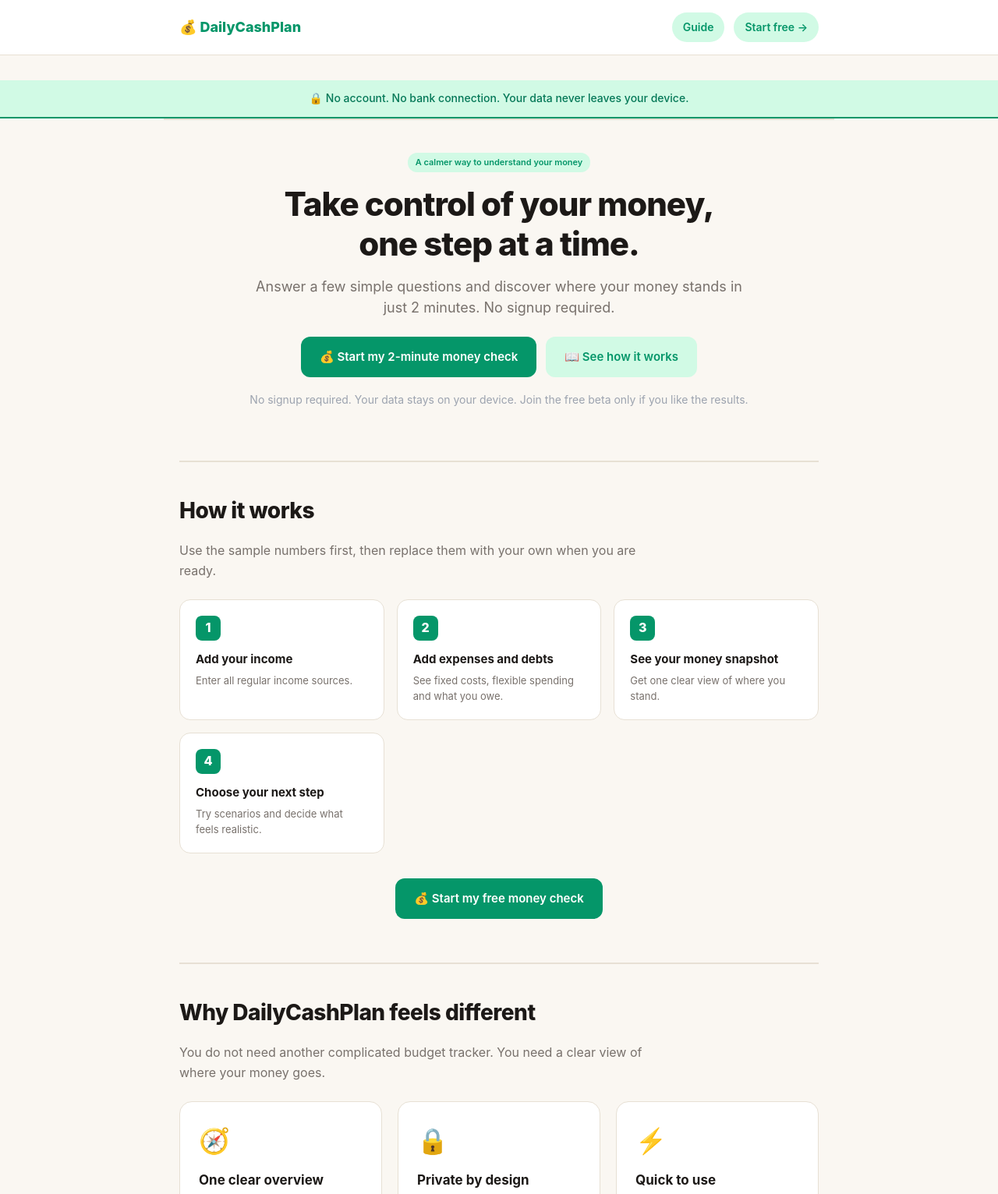
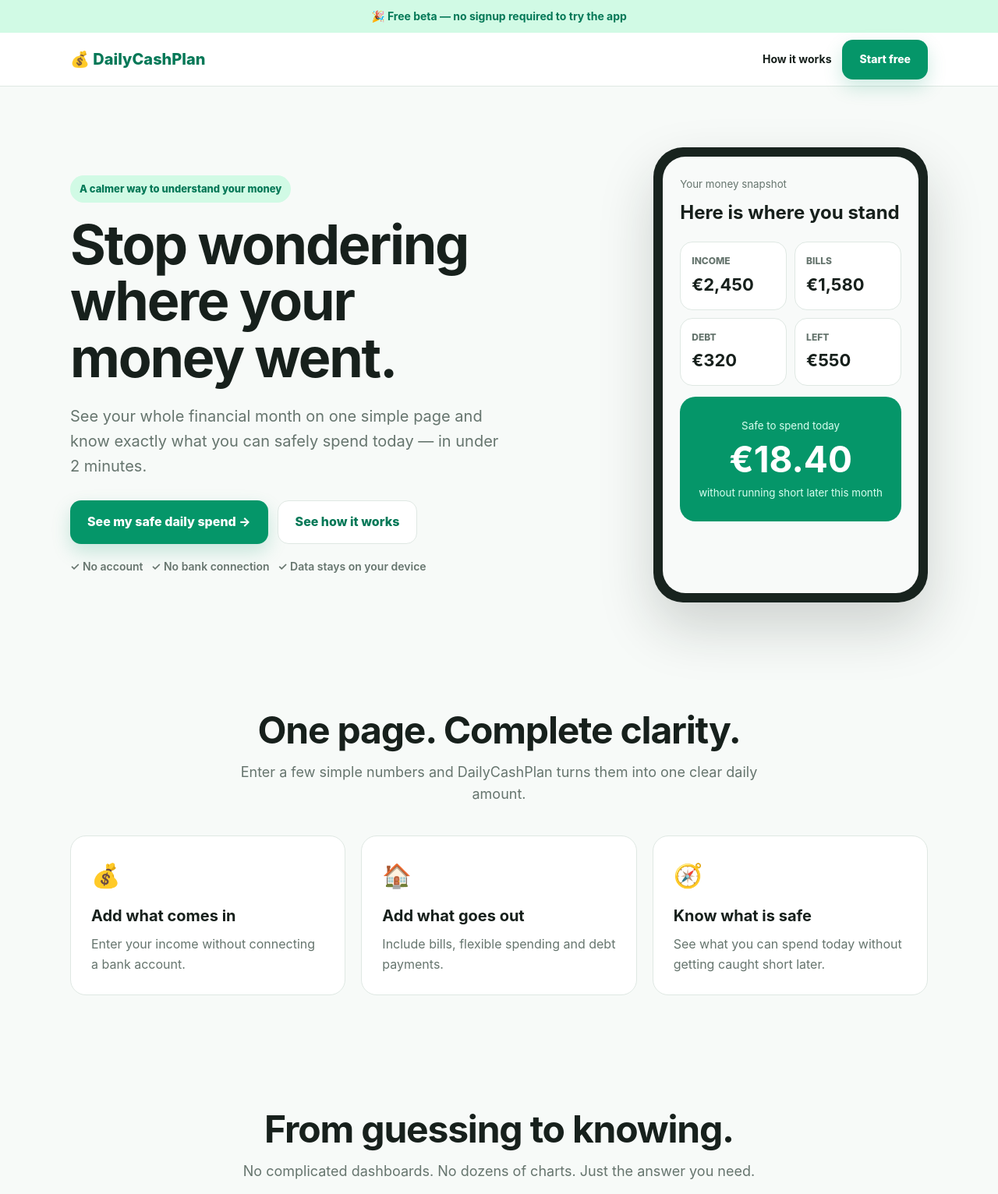
Before and after one commit to Vid567/dailycashplan, a plain HTML site: page index.html in a window 1280 px wide. Shown: the top 1532 px of the page at 78% size. Drawn offline with Linux system fonts and the light colour scheme.

Commit message:
Create conversion-focused landing page v3

```diff
--- a/index.html
+++ b/index.html
@@ -1,129 +1,185 @@
 <!DOCTYPE html>
 <html lang="en">
-<head><!-- Google tag (gtag.js) --> <script async src="https://www.googletagmanager.com/gtag/js?id=G-28DSN28MXG"></script> <script> window.dataLayer = window.dataLayer || []; function gtag(){dataLayer.push(arguments);} gtag('js', new Date()); gtag('config', 'G-28DSN28MXG'); </script>
-<script type="text/javascript">
+<head>
+  <script async src="https://www.googletagmanager.com/gtag/js?id=G-28DSN28MXG"></script>
+  <script>
+    window.dataLayer = window.dataLayer || [];
+    function gtag(){dataLayer.push(arguments);}
+    gtag('js', new Date());
+    gtag('config', 'G-28DSN28MXG');
+  </script>
+  <script>
     (function(c,l,a,r,i,t,y){
       c[a]=c[a]||function(){(c[a].q=c[a].q||[]).push(arguments)};
-        t=l.createElement(r);t.async=1;t.src="https://www.clarity.ms/tag/"+i;
+      t=l.createElement(r);t.async=1;t.src='https://www.clarity.ms/tag/'+i;
       y=l.getElementsByTagName(r)[0];y.parentNode.insertBefore(t,y);
-    })(window, document, "clarity", "script", "xrj14sg162");
-</script><meta charset="UTF-8">
+    })(window, document, 'clarity', 'script', 'xrj14sg162');
+  </script>
+  <meta charset="UTF-8">
   <meta name="viewport" content="width=device-width,initial-scale=1">
-<title>DailyCashPlan — See where you stand. Get a plan.</title>
+  <meta name="description" content="See your whole financial month on one simple page and know what you can safely spend today.">
+  <title>DailyCashPlan — Know what you can safely spend today</title>
   <style>
-:root { --green:#059669; --green-light:#d1fae5; --green-dark:#047857; --text:#1c1917; --text2:#78716c; --text3:#9ca3af; --border:#e7e0d4; --bg:#faf7f2; --surface:#fff; }
-* { box-sizing:border-box; margin:0; padding:0; }
-body { font-family:-apple-system,BlinkMacSystemFont,"Segoe UI",system-ui,sans-serif; background:var(--bg); color:var(--text); line-height:1.6; }
-a { color:var(--green); text-decoration:none; }
-a:hover { text-decoration:underline; }
-.container { max-width:860px; margin:0 auto; padding:20px; }
-header { background:var(--surface); border-bottom:1px solid var(--border); padding:16px 0; margin-bottom:32px; position:sticky; top:0; z-index:10; }
-.header-nav { display:flex; gap:16px; align-items:center; justify-content:space-between; max-width:860px; margin:0 auto; padding:0 20px; }
-.header-title { font-size:18px; font-weight:800; color:var(--green); }
-.header-links { display:flex; gap:12px; }
-.header-links a { padding:8px 14px; background:var(--green-light); border-radius:20px; font-size:14px; font-weight:600; color:var(--green); }
-.header-links a:hover { background:var(--green); color:white; text-decoration:none; }
-.hero { text-align:center; padding:40px 0 48px; }
-.tag { display:inline-block; background:var(--green-light); color:var(--green); padding:4px 10px; border-radius:12px; font-size:11px; font-weight:600; margin-bottom:16px; }
-.hero h1 { font-size:42px; font-weight:800; letter-spacing:-1px; line-height:1.2; margin-bottom:16px; color:var(--text); }
-.hero p { font-size:18px; color:var(--text2); max-width:640px; margin:0 auto 24px; line-height:1.5; }
-.hero-cta { display:flex; gap:12px; justify-content:center; flex-wrap:wrap; max-width:620px; margin:0 auto; }
-.btn { display:inline-flex; align-items:center; gap:6px; padding:14px 24px; border-radius:12px; font-size:15px; font-weight:600; text-decoration:none; transition:all .15s; border:none; cursor:pointer; }
-.btn-primary { background:var(--green); color:white; }
-.btn-primary:hover { background:var(--green-dark); text-decoration:none; }
-.btn-secondary { background:var(--green-light); color:var(--green); }
-.btn-secondary:hover { background:var(--green); color:white; text-decoration:none; }
-.microcopy { font-size:14px !important; color:var(--text3) !important; margin-top:18px !important; margin-bottom:0 !important; }
-section { margin-bottom:56px; border-top:2px solid var(--border); padding-top:40px; }
-section h2 { font-size:28px; font-weight:800; letter-spacing:-.5px; margin-bottom:16px; }
-section > p { font-size:16px; color:var(--text2); max-width:600px; margin-bottom:24px; line-height:1.6; }
-.steps { display:grid; grid-template-columns:repeat(auto-fit,minmax(200px,1fr)); gap:16px; }
-.step { background:var(--surface); border:1px solid var(--border); border-radius:14px; padding:20px; }
-.step-num { display:flex; align-items:center; justify-content:center; width:32px; height:32px; background:var(--green); color:white; border-radius:8px; font-weight:800; font-size:16px; margin-bottom:12px; }
-.step h3 { font-size:15px; font-weight:700; margin-bottom:6px; }
-.step p { font-size:13px; color:var(--text2); line-height:1.5; }
-.features-grid { display:grid; grid-template-columns:repeat(auto-fit,minmax(240px,1fr)); gap:20px; }
-.feature { background:var(--surface); border:1px solid var(--border); border-radius:16px; padding:24px; }
-.feature-icon { font-size:32px; margin-bottom:12px; }
-.feature h3 { font-size:17px; font-weight:700; margin-bottom:8px; }
-.feature p { font-size:14px; color:var(--text2); line-height:1.5; }
-.beta-box { background:var(--surface); border:2px solid var(--green); border-radius:18px; padding:28px; text-align:center; }
-.beta-box ul { list-style:none; margin:20px auto; max-width:340px; text-align:left; }
-.beta-box li { margin:8px 0; }
-footer { text-align:center; padding:32px 0; color:var(--text3); font-size:13px; border-top:2px solid var(--border); margin-top:56px; }
-@media (max-width:640px){ .hero h1{font-size:32px;} .header-links a:first-child{display:none;} .btn{width:100%; justify-content:center;} }
+    :root{--green:#059669;--green-dark:#047857;--green-light:#d1fae5;--text:#17201c;--muted:#66756e;--border:#dfe8e3;--bg:#f7faf8;--card:#fff;--soft:#eef7f2;--danger:#b42318;--radius:20px}
+    *{box-sizing:border-box;margin:0;padding:0}
+    html{scroll-behavior:smooth}
+    body{font-family:-apple-system,BlinkMacSystemFont,"Segoe UI",system-ui,sans-serif;background:var(--bg);color:var(--text);line-height:1.6}
+    a{text-decoration:none;color:inherit}
+    .wrap{width:min(1100px,calc(100% - 40px));margin:auto}
+    .topbar{background:var(--green-light);color:var(--green-dark);text-align:center;padding:10px 16px;font-size:14px;font-weight:700}
+    header{position:sticky;top:0;z-index:20;background:rgba(255,255,255,.94);backdrop-filter:blur(12px);border-bottom:1px solid var(--border)}
+    nav{min-height:68px;display:flex;align-items:center;justify-content:space-between;gap:20px}
+    .brand{font-weight:850;font-size:20px;color:var(--green-dark)}
+    .navlinks{display:flex;align-items:center;gap:14px;font-size:14px;font-weight:700}
+    .btn{display:inline-flex;align-items:center;justify-content:center;gap:8px;padding:14px 22px;border-radius:14px;font-weight:800;transition:.18s ease}
+    .btn-primary{background:var(--green);color:#fff;box-shadow:0 10px 24px rgba(5,150,105,.2)}
+    .btn-primary:hover{background:var(--green-dark);transform:translateY(-1px)}
+    .btn-secondary{background:#fff;border:1px solid var(--border);color:var(--green-dark)}
+    .hero{padding:78px 0 64px;display:grid;grid-template-columns:1.08fr .92fr;align-items:center;gap:56px}
+    .eyebrow{display:inline-block;background:var(--green-light);color:var(--green-dark);padding:7px 12px;border-radius:999px;font-size:13px;font-weight:800;margin-bottom:18px}
+    h1{font-size:clamp(42px,6vw,70px);line-height:1.04;letter-spacing:-2.2px;margin-bottom:22px}
+    .hero-copy{font-size:20px;color:var(--muted);max-width:680px;margin-bottom:28px}
+    .cta-row{display:flex;gap:12px;flex-wrap:wrap;margin-bottom:18px}
+    .trustline{color:var(--muted);font-size:14px;font-weight:600}
+    .phone{background:#18231e;border-radius:38px;padding:12px;box-shadow:0 32px 70px rgba(23,32,28,.18);max-width:390px;margin-left:auto}
+    .screen{background:#f8faf9;border-radius:29px;padding:22px;min-height:560px}
+    .screen small{color:var(--muted)}
+    .screen h3{font-size:24px;margin:5px 0 18px}
+    .statgrid{display:grid;grid-template-columns:1fr 1fr;gap:10px}
+    .stat{background:#fff;border:1px solid var(--border);border-radius:16px;padding:14px}
+    .stat span{display:block;color:var(--muted);font-size:12px;text-transform:uppercase;font-weight:800}
+    .stat strong{display:block;font-size:22px;margin-top:3px}
+    .result{margin-top:14px;background:var(--green);color:#fff;border-radius:20px;padding:24px;text-align:center}
+    .result small{color:#d9fff0}
+    .result strong{display:block;font-size:46px;line-height:1.1;margin:5px 0}
+    section{padding:72px 0}
+    .section-head{text-align:center;max-width:700px;margin:0 auto 38px}
+    .section-head h2{font-size:clamp(32px,4vw,48px);line-height:1.15;letter-spacing:-1.2px;margin-bottom:12px}
+    .section-head p{color:var(--muted);font-size:18px}
+    .grid3{display:grid;grid-template-columns:repeat(3,1fr);gap:20px}
+    .card{background:var(--card);border:1px solid var(--border);border-radius:var(--radius);padding:26px}
+    .card .icon{font-size:30px;margin-bottom:12px}
+    .card h3{font-size:20px;margin-bottom:8px}
+    .card p{color:var(--muted)}
+    .comparison{display:grid;grid-template-columns:1fr 70px 1fr;gap:20px;align-items:center}
+    .panel{background:#fff;border:1px solid var(--border);border-radius:24px;padding:28px}
+    .panel h3{font-size:22px;margin-bottom:16px}
+    .panel ul{list-style:none;display:grid;gap:12px;color:var(--muted)}
+    .arrow{text-align:center;font-size:34px;color:var(--green)}
+    .privacy{background:var(--soft);border:1px solid var(--border);border-radius:28px;padding:38px;display:grid;grid-template-columns:1fr 1fr;gap:30px}
+    .privacy h2{font-size:38px;line-height:1.15;margin-bottom:12px}
+    .privacy p{color:var(--muted)}
+    .checklist{display:grid;gap:12px;align-content:center}
+    .check{background:#fff;border:1px solid var(--border);border-radius:14px;padding:14px;font-weight:750}
+    .final{background:#17201c;color:#fff;border-radius:30px;padding:54px;text-align:center}
+    .final h2{font-size:46px;line-height:1.1;margin-bottom:14px}
+    .final p{color:#c8d5ce;font-size:18px;margin-bottom:24px}
+    footer{padding:34px 0;color:var(--muted);font-size:14px;text-align:center}
+    @media(max-width:820px){.hero{grid-template-columns:1fr;padding-top:48px}.phone{margin:auto}.grid3,.privacy{grid-template-columns:1fr}.comparison{grid-template-columns:1fr}.arrow{transform:rotate(90deg)}.navlinks a:first-child{display:none}}
+    @media(max-width:520px){.wrap{width:min(100% - 24px,1100px)}nav{min-height:60px}.hero{gap:36px;padding-bottom:42px}h1{font-size:43px;letter-spacing:-1.5px}.hero-copy{font-size:18px}.btn{width:100%}.phone{width:100%}.screen{min-height:auto}.grid3{gap:14px}section{padding:52px 0}.privacy,.final{padding:28px 20px}.final h2{font-size:36px}.navlinks{gap:8px}.navlinks .btn{width:auto;padding:11px 14px}}
   </style>
 </head>
 <body>
+  <div class="topbar">🎉 Free beta — no signup required to try the app</div>
   <header>
-  <div class="header-nav">
-    <div class="header-title">💰 DailyCashPlan</div>
-    <div class="header-links">
-      <a href="#guide">Guide</a>
-      <a href="dailycashplan-app-v4.html">Start free →</a>
+    <nav class="wrap">
+      <a class="brand" href="#top">💰 DailyCashPlan</a>
+      <div class="navlinks">
+        <a href="#how">How it works</a>
+        <a class="btn btn-primary" href="dailycashplan-app-v4.html">Start free</a>
+      </div>
+    </nav>
+  </header>
+
+  <main id="top">
+    <div class="wrap hero">
+      <div>
+        <div class="eyebrow">A calmer way to understand your money</div>
+        <h1>Stop wondering where your money went.</h1>
+        <p class="hero-copy">See your whole financial month on one simple page and know exactly what you can safely spend today — in under 2 minutes.</p>
+        <div class="cta-row">
+          <a class="btn btn-primary" href="dailycashplan-app-v4.html">See my safe daily spend →</a>
+          <a class="btn btn-secondary" href="#how">See how it works</a>
+        </div>
+        <p class="trustline">✓ No account &nbsp; ✓ No bank connection &nbsp; ✓ Data stays on your device</p>
+      </div>
+
+      <div class="phone" aria-label="DailyCashPlan app preview">
+        <div class="screen">
+          <small>Your money snapshot</small>
+          <h3>Here is where you stand</h3>
+          <div class="statgrid">
+            <div class="stat"><span>Income</span><strong>€2,450</strong></div>
+            <div class="stat"><span>Bills</span><strong>€1,580</strong></div>
+            <div class="stat"><span>Debt</span><strong>€320</strong></div>
+            <div class="stat"><span>Left</span><strong>€550</strong></div>
+          </div>
+          <div class="result">
+            <small>Safe to spend today</small>
+            <strong>€18.40</strong>
+            <small>without running short later this month</small>
           </div>
         </div>
-</header>
-
-<div style="background:#d1fae5;border-bottom:2px solid var(--green);padding:12px 20px;text-align:center;font-size:14px;color:var(--green-dark);font-weight:500">
-  🔒 No account. No bank connection. Your data never leaves your device.
+      </div>
     </div>
 
-<section class="hero container">
-  <div class="tag">A calmer way to understand your money</div>
-  <h1>Take control of your money,<br>one step at a time.</h1>
-  <p>Answer a few simple questions and discover where your money stands in just 2 minutes. No signup required.</p>
-  <div class="hero-cta">
-    <a href="dailycashplan-app-v4.html" class="btn btn-primary">💰 Start my 2-minute money check</a>
-    <a href="#guide" class="btn btn-secondary">📖 See how it works</a>
+    <section id="how">
+      <div class="wrap">
+        <div class="section-head">
+          <h2>One page. Complete clarity.</h2>
+          <p>Enter a few simple numbers and DailyCashPlan turns them into one clear daily amount.</p>
         </div>
-  <p class="microcopy">No signup required. Your data stays on your device. Join the free beta only if you like the results.</p>
-</section>
-
-<div class="container">
-<section id="guide">
-  <h2>How it works</h2>
-  <p>Use the sample numbers first, then replace them with your own when you are ready.</p>
-  <div class="steps">
-    <div class="step"><div class="step-num">1</div><h3>Add your income</h3><p>Enter all regular income sources.</p></div>
-    <div class="step"><div class="step-num">2</div><h3>Add expenses and debts</h3><p>See fixed costs, flexible spending and what you owe.</p></div>
-    <div class="step"><div class="step-num">3</div><h3>See your money snapshot</h3><p>Get one clear view of where you stand.</p></div>
-    <div class="step"><div class="step-num">4</div><h3>Choose your next step</h3><p>Try scenarios and decide what feels realistic.</p></div>
+        <div class="grid3">
+          <article class="card"><div class="icon">💰</div><h3>Add what comes in</h3><p>Enter your income without connecting a bank account.</p></article>
+          <article class="card"><div class="icon">🏠</div><h3>Add what goes out</h3><p>Include bills, flexible spending and debt payments.</p></article>
+          <article class="card"><div class="icon">🧭</div><h3>Know what is safe</h3><p>See what you can spend today without getting caught short later.</p></article>
         </div>
-  <div style="text-align:center;margin-top:32px">
-    <a href="dailycashplan-app-v4.html" class="btn btn-primary">💰 Start my free money check</a>
       </div>
     </section>
 
-<section id="why">
-  <h2>Why DailyCashPlan feels different</h2>
-  <p>You do not need another complicated budget tracker. You need a clear view of where your money goes.</p>
-  <div class="features-grid">
-    <div class="feature"><div class="feature-icon">🧭</div><h3>One clear overview</h3><p>Income, expenses and debts together in one place.</p></div>
-    <div class="feature"><div class="feature-icon">🔒</div><h3>Private by design</h3><p>No account, no cloud and no bank connection.</p></div>
-    <div class="feature"><div class="feature-icon">⚡</div><h3>Quick to use</h3><p>Start with sample numbers and make it yours in minutes.</p></div>
+    <section>
+      <div class="wrap">
+        <div class="section-head">
+          <h2>From guessing to knowing.</h2>
+          <p>No complicated dashboards. No dozens of charts. Just the answer you need.</p>
+        </div>
+        <div class="comparison">
+          <div class="panel">
+            <h3>Before DailyCashPlan</h3>
+            <ul><li>❌ “I think I still have enough.”</li><li>❌ Bills keep surprising me.</li><li>❌ I check my balance all day.</li><li>❌ I do not know what is safe to spend.</li></ul>
+          </div>
+          <div class="arrow">→</div>
+          <div class="panel">
+            <h3>With DailyCashPlan</h3>
+            <ul><li>✓ One clear monthly overview</li><li>✓ A realistic daily spending amount</li><li>✓ Less guessing and fewer surprises</li><li>✓ A simple next step you can act on</li></ul>
+          </div>
+        </div>
       </div>
     </section>
 
-<section id="beta">
-  <div class="beta-box">
-    <h2>Join the free beta after you try it</h2>
-    <p style="margin:0 auto;max-width:560px;color:var(--text2)">First see whether DailyCashPlan helps you. When you reach your money snapshot, you can choose to join the free beta.</p>
-    <ul>
-      <li>✓ Free beta access</li>
-      <li>✓ Help shape the app</li>
-      <li>✓ Early updates</li>
-    </ul>
-    <a href="dailycashplan-app-v4.html" class="btn btn-primary">Try DailyCashPlan first</a>
+    <section>
+      <div class="wrap privacy">
+        <div>
+          <h2>Your money is your business.</h2>
+          <p>DailyCashPlan is designed to work without an account, without a bank connection and without uploading your financial figures to the cloud.</p>
+        </div>
+        <div class="checklist">
+          <div class="check">🔒 Your data stays on your device</div>
+          <div class="check">🚫 No bank login required</div>
+          <div class="check">⚡ Ready to use in under 2 minutes</div>
+        </div>
       </div>
     </section>
 
-<footer>
-  <div style="margin-bottom:12px">
-    <a href="dailycashplan-app-v4.html">💰 Open app</a> · <a href="#guide">📖 See how it works</a> · <a href="https://github.com/Vid567/dailycashplan">GitHub</a>
+    <section>
+      <div class="wrap final">
+        <h2>Stop guessing. Start knowing.</h2>
+        <p>Open DailyCashPlan and see what you can safely spend today.</p>
+        <a class="btn btn-primary" href="dailycashplan-app-v4.html">Open DailyCashPlan free →</a>
       </div>
-  <p>DailyCashPlan · A calmer way to understand your money.<br>Your data stays on your device.</p>
-</footer>
-</div>
+    </section>
+  </main>
+
+  <footer class="wrap">DailyCashPlan · Simple money clarity · Not financial advice</footer>
 </body>
 </html>
```
Lines whose indentation alone changed are shown as unchanged.
